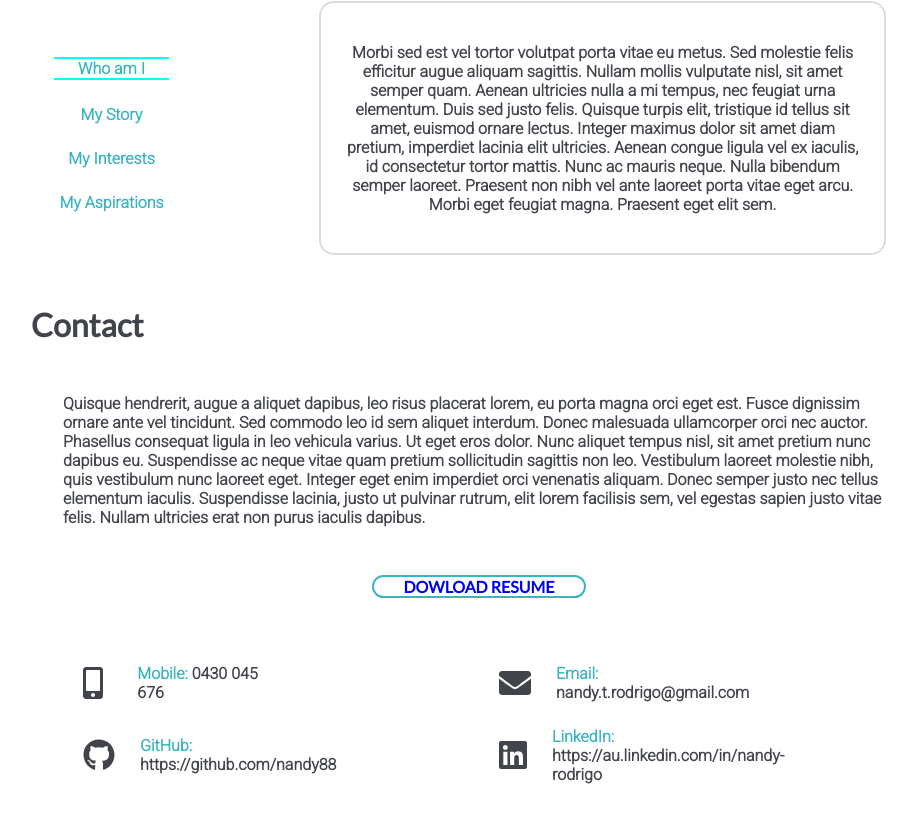
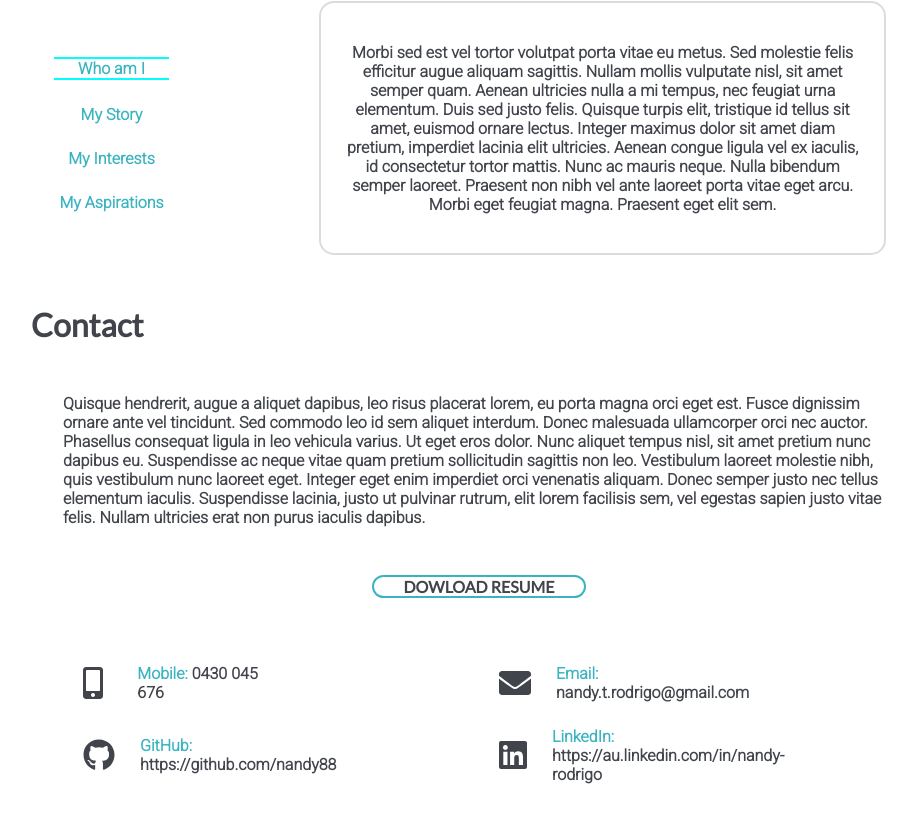
Before and after one commit to nandy88/Nandy-s-Portfolio-Website, a React (Create React App) app: page / in a window 1280 px wide. Shown: the part 1523-2346 px from the top of the page, without its empty margins (161-1078 px from the left). Built offline with nearby package versions, Linux system fonts and the light colour scheme.

Commit message:
downloadable link fixed

```diff
--- a/src/App.css
+++ b/src/App.css
@@ -39,6 +39,7 @@
 
 a{
   text-decoration: none;
+  color: #41444b;
 }
 
 a:visited{
```
